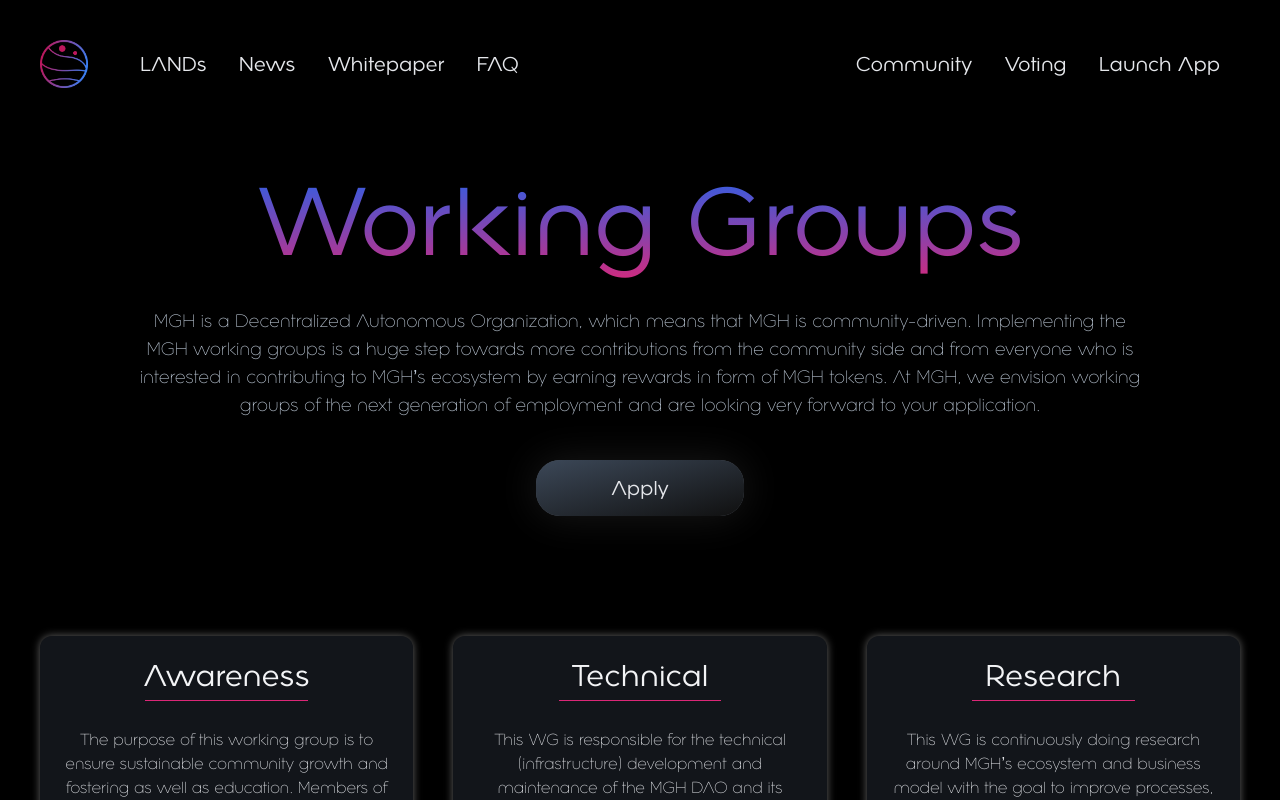
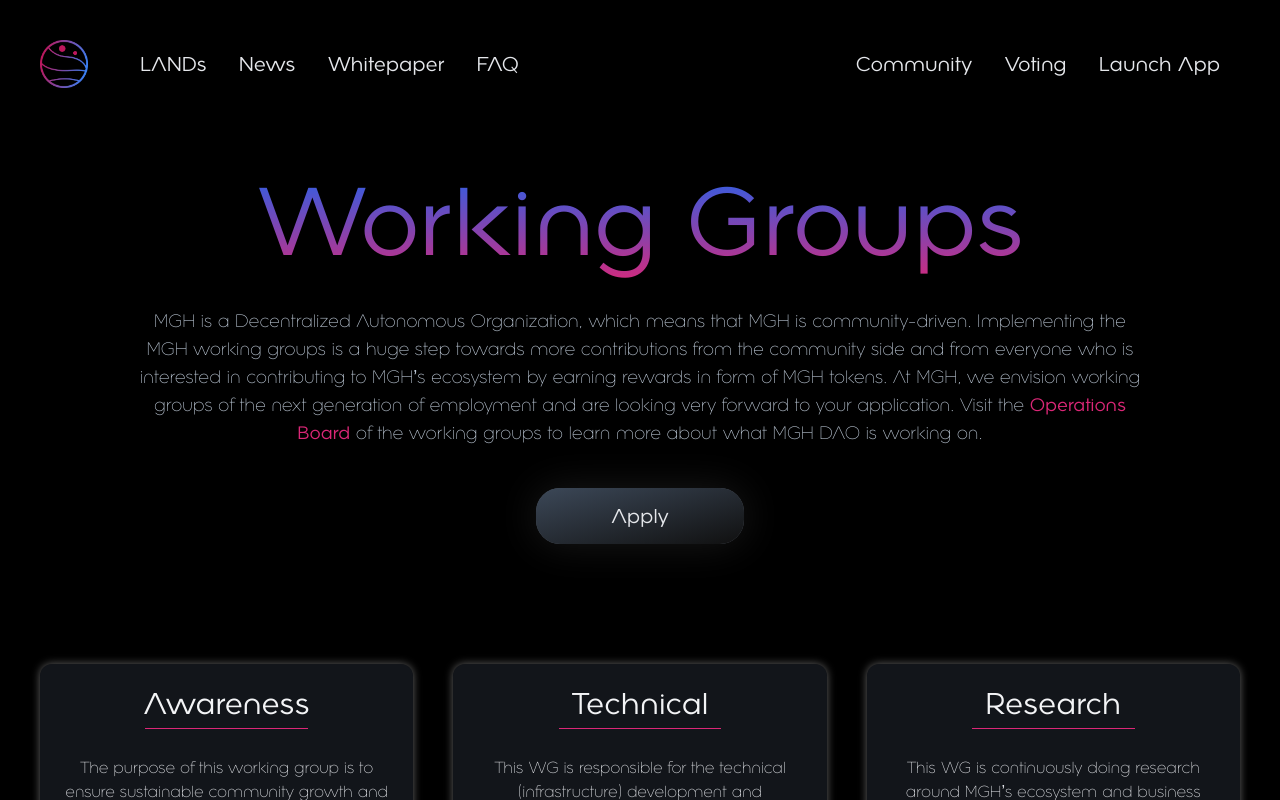
Before and after one commit to thehubdao/HUB-Website, a Next.js app: page /contribute in a window 1280 px wide. Shown: the top 800 px of the page. Built offline with nearby package versions, Linux system fonts and the light colour scheme.

Commit message:
add opeerations board to wg page

```diff
--- a/pages/contribute.tsx
+++ b/pages/contribute.tsx
@@ -26,7 +26,7 @@ const ContributePage: NextPage = () => {
 
                 <div className="flex flex-col items-center p-4 sm:p-10 w-full 2xl:max-w-screen-2xl z-10">
                     <h1 className="text-transparent bg-clip-text bg-gradient-to-b from-blue-600 to-pink-600 text-center mt-20 lg:mt-32 mb-5">Working Groups</h1>
-                    <p className={`text-base lg:text-lg text-grey text-center max-w-5xl px-2`}>MGH is a Decentralized Autonomous Organization, which means that MGH is community-driven. Implementing the MGH working groups is a huge step towards more contributions from the community side and from everyone who is interested in contributing to MGH’s ecosystem by earning rewards in form of MGH tokens. At MGH, we envision working groups of the next generation of employment and are looking very forward to your application.</p>
+                    <p className={`text-base lg:text-lg text-grey text-center max-w-5xl px-2`}>MGH is a Decentralized Autonomous Organization, which means that MGH is community-driven. Implementing the MGH working groups is a huge step towards more contributions from the community side and from everyone who is interested in contributing to MGH’s ecosystem by earning rewards in form of MGH tokens. At MGH, we envision working groups of the next generation of employment and are looking very forward to your application. Visit the <a href="https://www.notion.so/13613b99202d4829865e3e199490e8cf?v=f1d9d6776ed64cfbaac6959ce7fb1a67" target="_blank" className={`text-pink-600 font-medium`}>Operations Board</a> of the working groups to learn more about what MGH DAO is working on.</p>
 
                     <a href="https://forms.gle/QCf3hYRR9dn7Ztzj7" target="_blank" className={`relative mt-5 md:mt-10 mb-20 w-52 flex items-center transform scale-75 sm:scale-85 lg:scale-90 xl:scale-100 justify-center cursor-pointer text-gray-200 font-medium text-xl rounded-3xl py-3 px-5 bg-gray-500 bg-opacity-80 group shadow-colorbottom overflow-hidden transition-all ease-in-out duration-500`}>
                         <div className="h-full w-full absolute bg-gradient-to-br from-grey-dark to-grey-darkest rounded-xl blur-none group-hover:blur-md transition-all ease-in-out duration-300" />
```
